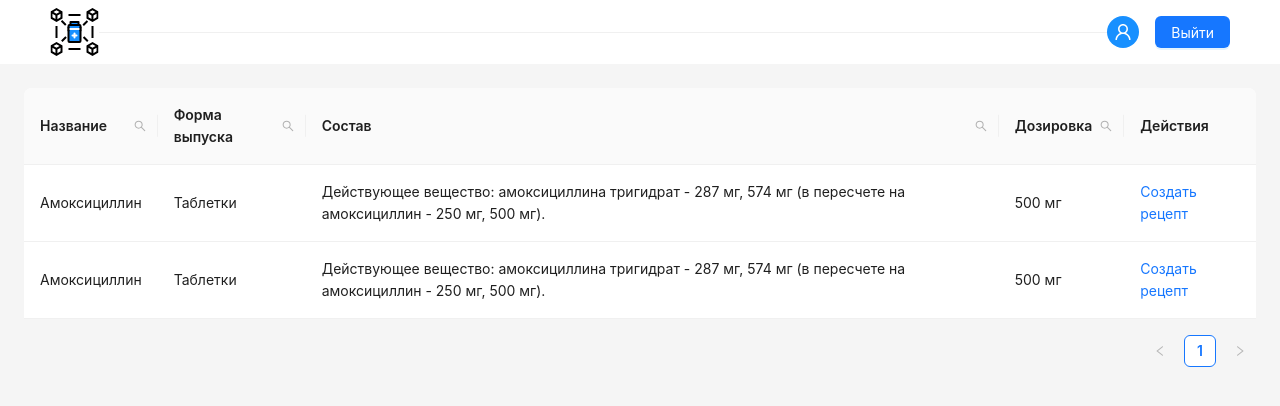
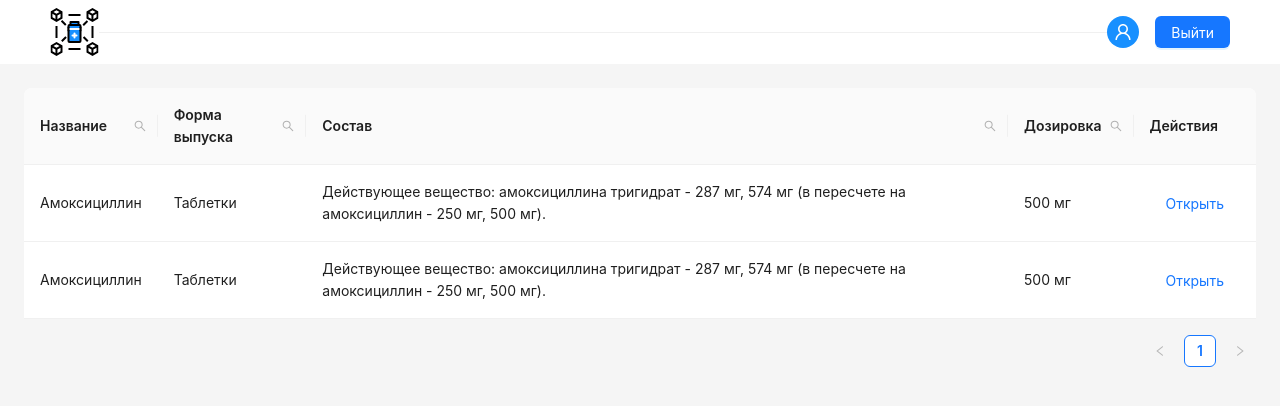
Before and after one commit to wbogatyrewa/prescription-client, a React (Vite) app: page /medicines in a window 1280 px wide. Shown: the top 406 px of the page. Built offline with nearby package versions, Linux system fonts and the light colour scheme.

Commit message:
add actions to admin

```diff
--- /dev/null
+++ b/src/components/Modals/DeleteMedicineModal/DeleteMedicineModal.module.css
@@ -0,0 +1,9 @@
+.titleWrapper {
+  display: flex;
+  gap: 8px;
+  color: #faad14;
+}
+
+.title {
+  color: black;
+}
--- /dev/null
+++ b/src/components/Modals/DeleteMedicineModal/DeleteMedicineModal.tsx
@@ -0,0 +1,43 @@
+import { Modal } from "antd";
+import { ExclamationCircleFilled } from "@ant-design/icons";
+import styles from "./DeleteMedicineModal.module.css";
+
+type DeleteMedicineModalProps = {
+  isOpen: boolean;
+  setIsOpen: (isOpen: boolean) => void;
+  medicineKey: string;
+};
+
+export const DeleteMedicineModal = ({
+  isOpen,
+  setIsOpen,
+  medicineKey,
+}: DeleteMedicineModalProps) => {
+  const handleOk = () => {
+    // запрос на удаление препарата
+    setIsOpen(false);
+  };
+
+  const handleCancel = () => {
+    setIsOpen(false);
+  };
+
+  return (
+    <Modal
+      title={
+        <div className={styles.titleWrapper}>
+          <ExclamationCircleFilled />
+          <span className={styles.title}>
+            Вы уверены, что хотите удалить этот рецептурный <br />
+            препарат?
+          </span>
+        </div>
+      }
+      open={isOpen}
+      onOk={handleOk}
+      onCancel={handleCancel}
+      okText="Да"
+      cancelText="Нет"
+    />
+  );
+};
--- /dev/null
+++ b/src/components/Modals/MedicineModal/MedicineModal.module.css
@@ -0,0 +1,5 @@
+.infoWrapper {
+  display: flex;
+  flex-direction: column;
+  gap: 16px;
+}
--- /dev/null
+++ b/src/components/Modals/MedicineModal/MedicineModal.tsx
@@ -0,0 +1,72 @@
+import { Descriptions, DescriptionsProps, Modal } from "antd";
+import styles from "./MedicineModal.module.css";
+
+type MedicineModalProps = {
+  isOpen: boolean;
+  setIsOpen: (isOpen: boolean) => void;
+  medicineKey: string;
+};
+
+const medicineItems: DescriptionsProps["items"] = [
+  {
+    key: "1",
+    label: "Название препарата",
+    children: "Амоксициллин",
+  },
+  {
+    key: "2",
+    label: "Форма выпуска",
+    children: "Таблетки",
+  },
+  {
+    key: "3",
+    label: "Количество",
+    children: "50 таб.",
+  },
+  {
+    key: "4",
+    label: "Дозировка",
+    children: "500 мг",
+  },
+  {
+    key: "5",
+    label: "Способ применения",
+    children: "По 1 таблетке 2-3 раза в сутки после еды.",
+  },
+];
+
+export const MedicineModal = ({
+  isOpen,
+  setIsOpen,
+  medicineKey,
+}: MedicineModalProps) => {
+  // при открытии модалки получать все данные о препарате
+
+  const handleOk = () => {
+    setIsOpen(false);
+  };
+
+  const handleCancel = () => {
+    setIsOpen(false);
+  };
+
+  return (
+    <Modal
+      title={`Информация о рецептурном препарате №${medicineKey}`}
+      open={isOpen}
+      onOk={handleOk}
+      onCancel={handleCancel}
+      footer=""
+    >
+      <div className={styles.infoWrapper}>
+        <Descriptions
+          title="Рецептурный препарат"
+          items={medicineItems}
+          bordered
+          column={1}
+          size="small"
+        />
+      </div>
+    </Modal>
+  );
+};
--- a/src/components/pages/MedicinesPage/MedicinesPage.tsx
+++ b/src/components/pages/MedicinesPage/MedicinesPage.tsx
@@ -1,10 +1,14 @@
 import Layout, { Content } from "antd/es/layout/layout";
 import { Header } from "../../organisms/Header/Header";
-import { Table } from "antd";
+import { Button, Table } from "antd";
 import styles from "./MedicinesPage.module.css";
 import { Link } from "react-router";
 import { useTableSearch } from "../../../hooks/useTableSearch";
 import { getColumnSearchProps } from "../../../utils/getColumnSearchProps";
+import { useAppContext } from "../../../contexts/AppContext/AppContext";
+import { useMemo, useState } from "react";
+import { MedicineModal } from "../../Modals/MedicineModal/MedicineModal";
+import { DeleteMedicineModal } from "../../Modals/DeleteMedicineModal/DeleteMedicineModal";
 
 const dataSource = [
   {
@@ -26,10 +30,17 @@ const dataSource = [
 ];
 
 export const MedicinesPage = () => {
+  const [isOpenMedicineModal, setIsOpenMedicineModal] = useState(false);
+  const [isOpenDeleteMedicineModal, setIsOpenDeleteMedicineModal] =
+    useState(false);
+  const [currentMedicineKey, setCurrentMedicineKey] = useState("");
+
   const { searchText, searchedColumn, searchInput, handleSearch, handleReset } =
     useTableSearch();
+  const { userData } = useAppContext();
 
-  const columns = [
+  const columns = useMemo(
+    () => [
       {
         title: "Название",
         dataIndex: "name",
@@ -85,16 +96,78 @@ export const MedicinesPage = () => {
       {
         title: "Действия",
         key: "actions",
-      render: (_, render) => (
-        <Link to={`/prescriptions/create?key=${render.key}`}>
-          Создать рецепт
-        </Link>
-      ),
+        render: (_, render) => {
+          const buttons = [
+            {
+              link: ``,
+              onClick: () => {
+                setCurrentMedicineKey(render.key);
+                setIsOpenMedicineModal(true);
+              },
+              label: `Открыть`,
             },
           ];
 
+          if (userData) {
+            if (userData.role === "admin") {
+              buttons.push({
+                link: `/medicines/create?key=${render.key}&edit=true`,
+                onClick: () => {},
+                label: `Редактировать`,
+              });
+              buttons.push({
+                link: ``,
+                onClick: () => {
+                  setCurrentMedicineKey(render.key);
+                  setIsOpenDeleteMedicineModal(true);
+                },
+                label: `Удалить`,
+              });
+            } else if (userData.role === "doctor") {
+              buttons.push({
+                link: `/prescriptions/create?key=${render.key}`,
+                onClick: () => {},
+                label: `Создать рецепт`,
+              });
+            }
+          }
+
+          return buttons.map((button, index) =>
+            button.link ? (
+              <Link key={index} to={button.link}>
+                {button.label}
+              </Link>
+            ) : (
+              <Button key={index} type="link" onClick={button.onClick}>
+                {button.label}
+              </Button>
+            )
+          );
+        },
+      },
+    ],
+    [
+      handleReset,
+      handleSearch,
+      searchInput,
+      searchText,
+      searchedColumn,
+      userData,
+    ]
+  );
+
   return (
     <Layout>
+      <MedicineModal
+        isOpen={isOpenMedicineModal}
+        setIsOpen={setIsOpenMedicineModal}
+        medicineKey={currentMedicineKey}
+      />
+      <DeleteMedicineModal
+        isOpen={isOpenDeleteMedicineModal}
+        setIsOpen={setIsOpenDeleteMedicineModal}
+        medicineKey={currentMedicineKey}
+      />
       <Header />
       <Content className={styles.content}>
         <Table dataSource={dataSource} columns={columns} />
```
Lines whose indentation alone changed are shown as unchanged.
